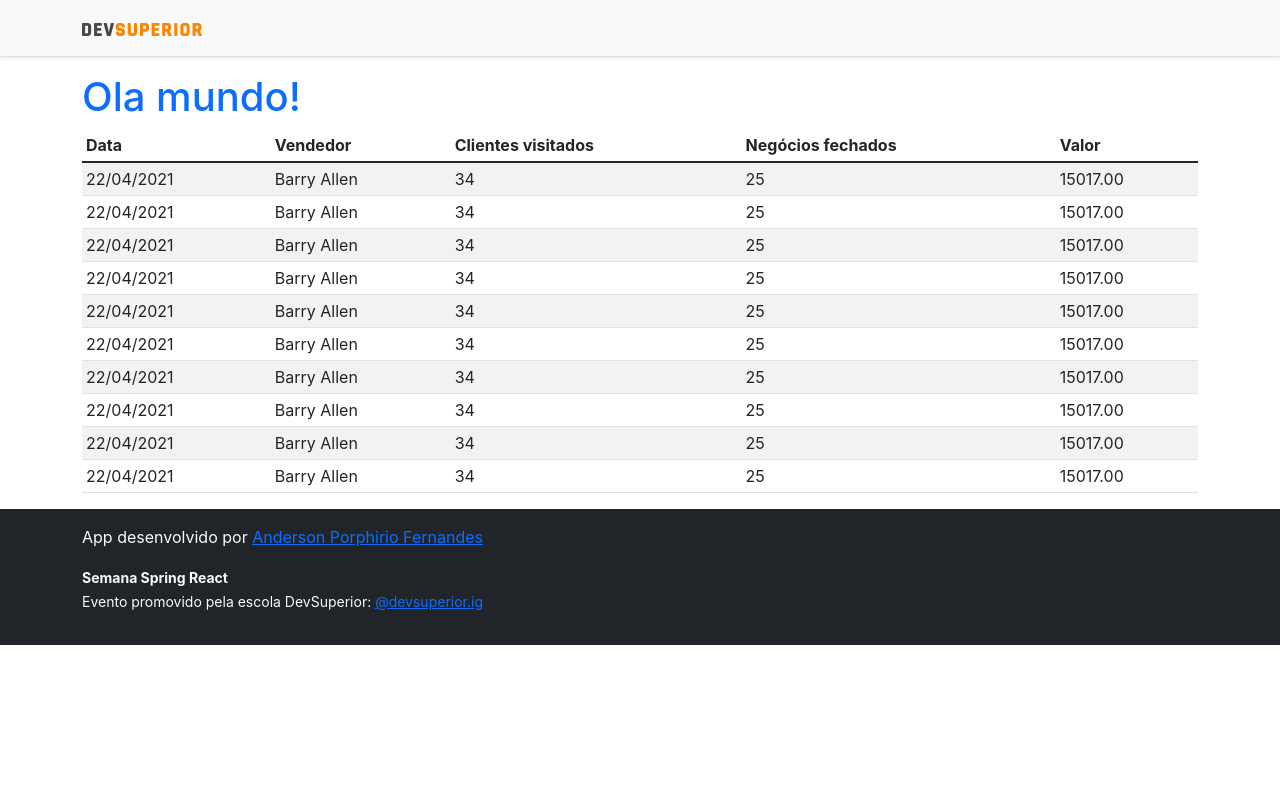
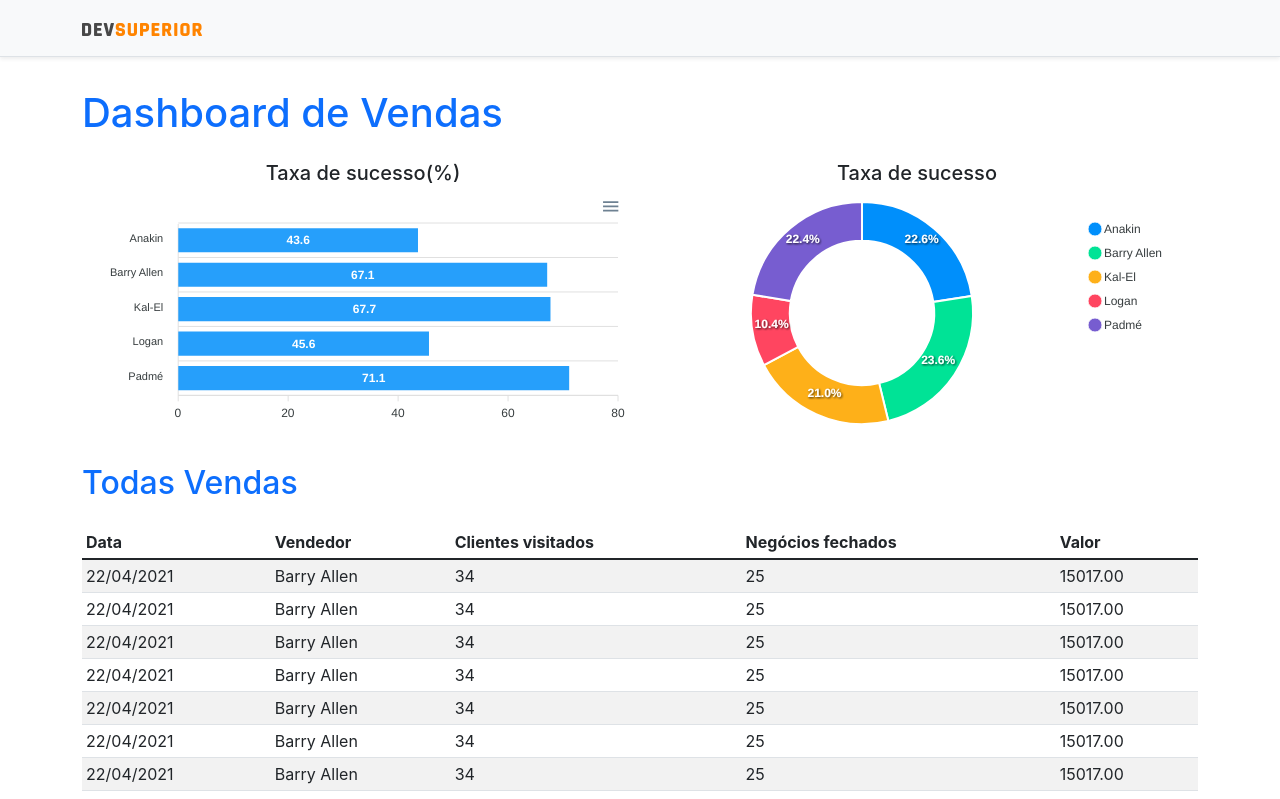
Before and after one commit to AndersonPorphirioFernandes/sds5, a React (Create React App) app in the folder frontend/: page / in a window 1280 px wide. Shown: the top 799 px of the page. Built offline with nearby package versions, Linux system fonts and the light colour scheme; the HTML template or start-up script is replaced by a standard one.

Commit message:
Static charts

```diff
--- a/frontend/package.json
+++ b/frontend/package.json
@@ -3,6 +3,7 @@
   "version": "0.1.0",
   "private": true,
   "dependencies": {
+    "@popperjs/core": "^2.10.2",
     "@testing-library/jest-dom": "^5.11.4",
     "@testing-library/react": "^11.1.0",
     "@testing-library/user-event": "^12.1.10",
@@ -10,8 +11,10 @@
     "@types/node": "^12.0.0",
     "@types/react": "^17.0.0",
     "@types/react-dom": "^17.0.0",
+    "apexcharts": "^3.29.0",
     "bootstrap": "^5.1.3",
     "react": "^17.0.2",
+    "react-apexcharts": "^1.3.9",
     "react-dom": "^17.0.2",
     "react-scripts": "4.0.3",
     "typescript": "^4.1.2",
--- a/frontend/src/App.tsx
+++ b/frontend/src/App.tsx
@@ -1,19 +1,40 @@
 import NavBar from "components/NavBar";
 import Footer from "components/Footer";
 import Datatable from "components/Datatable";
+import BarChart from "components/BarChart";
+import DonutChart from "components/DonutChart";
 
 function App() {
   return (
     <>
-    <NavBar />
-    <div className="container">
-    <h1 className="text-primary">Ola mundo!</h1>
-    <Datatable />
-    </div>
+      <NavBar />
+      <div className="container">
+        <h1 className="text-primary py-3">Dashboard de Vendas</h1>
 
-    <Footer />
+        <div className="row px-3">
+          <div className="col-sm-6">
+            <h5 className="text-center text-secundary">Taxa de sucesso(%)</h5>
+
+            <BarChart />
+
+          </div >
+          <div className="col-sm-6">
+            <h5 className="text-center text-secundary">Taxa de sucesso</h5>
+
+            <DonutChart />
+
+          </div >
+
+        </div>
+        <div className="py-3">
+          <h2 className="text-primary">Todas Vendas</h2>
+        </div>
+        <Datatable />
+
+      </div>
+
+      <Footer />
     </>
   );
 }
-
 export default App;
--- /dev/null
+++ b/frontend/src/components/BarChart/index.tsx
@@ -0,0 +1,37 @@
+import Chart from "react-apexcharts"
+
+
+const BarChart = () => {
+    const options = {
+        plotOptions: {
+            bar: {
+                horizontal: true,
+            }
+        },
+    };
+
+    const mockData = {
+        labels: {
+            categories: ['Anakin', 'Barry Allen', 'Kal-El', 'Logan', 'Padmé']
+        },
+        series: [
+            {
+                name: "% Sucesso",
+                data: [43.6, 67.1, 67.7, 45.6, 71.1]
+            }
+        ]
+    };
+
+    return (
+       <Chart
+        options={{...options, xaxis:mockData.labels}}
+        series={mockData.series}
+        type="bar"
+        height="240"
+
+       />
+
+    );
+}
+
+export default BarChart;
--- /dev/null
+++ b/frontend/src/components/DonutChart/index.jsx
@@ -0,0 +1,28 @@
+import Chart from "react-apexcharts"
+
+
+const DonutChart = () => {
+    const mockData = {
+        series: [477138, 499928, 444867, 220426, 473088],
+        labels: ['Anakin', 'Barry Allen', 'Kal-El', 'Logan', 'Padmé']
+    }
+
+    const options = {
+        legend: {
+            show: true
+        }
+    }
+
+    return (
+       <Chart
+        options={{...options, labels:mockData.labels}}
+        series={mockData.series}
+        type="donut"
+        height="240"
+
+       />
+
+    );
+}
+
+export default DonutChart;
```
Also changed, not shown: 1 other file (tests, documents, lock files or other folders).
